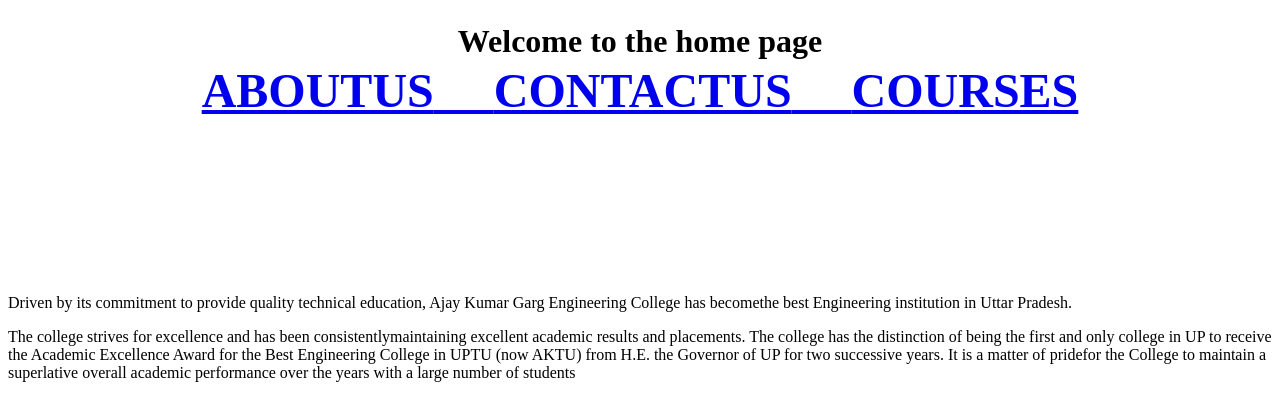
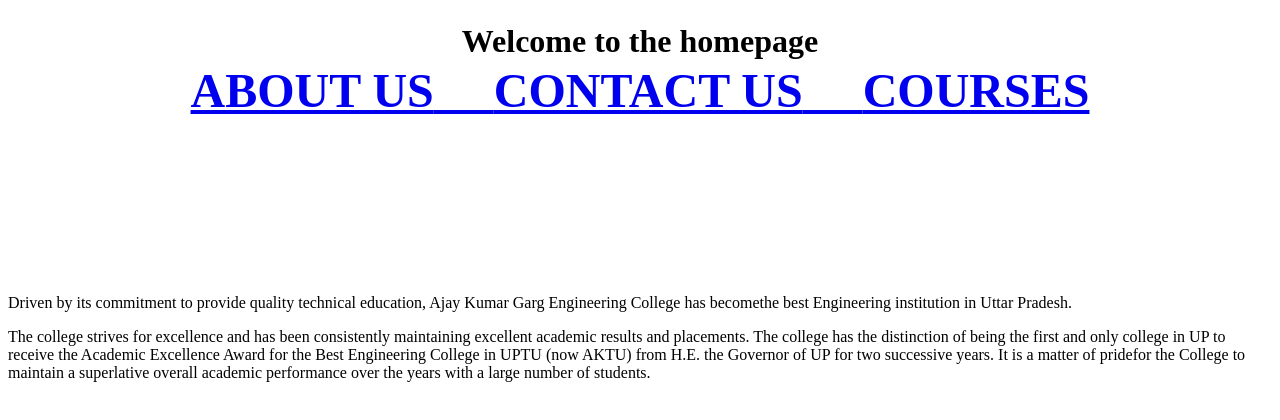
Before and after one commit to Palak-tech811/WD-practical4, a plain HTML site: page index.html in a window 1280 px wide. Drawn offline with Linux system fonts and the light colour scheme.

Commit message:
Revise homepage content and improve formatting
Updated homepage text and fixed formatting issues.

```diff
--- a/index.html
+++ b/index.html
@@ -2,13 +2,13 @@
 <body>
 <h1 style="text-align:
 center">Welcome to the
-home page
+homepage
 <font size="8"><br>
 <a href="about
-us.html">ABOUTUS</
+us.html">ABOUT US</
 a>&nbsp;&nbsp;&nbsp;&nbsp;
 <a href="contact
-us.html">CONTACTUS</
+us.html">CONTACT US</
 a>&nbsp;&nbsp;&nbsp;&nbsp;
 <a href="courses.html">COURSES</a></font>
 </h1>
@@ -32,12 +32,10 @@ h1>
 education, Ajay Kumar Garg Engineering College has
 becomethe best Engineering institution in Uttar Pradesh.</p>
 <p>The college strives for excellence and has been
-consistentlymaintaining excellent academic results and
+consistently maintaining excellent academic results and
 placements. The college has the distinction of being the first
 and only college in UP to receive the Academic Excellence
 Award for the Best Engineering College in UPTU (now
 AKTU) from H.E. the Governor of UP for two successive
 years. It is a matter of pridefor the College to maintain a
-superlative overall academic performance over the years with a
-
-large number of students
+superlative overall academic performance over the years with a large number of students.
```
